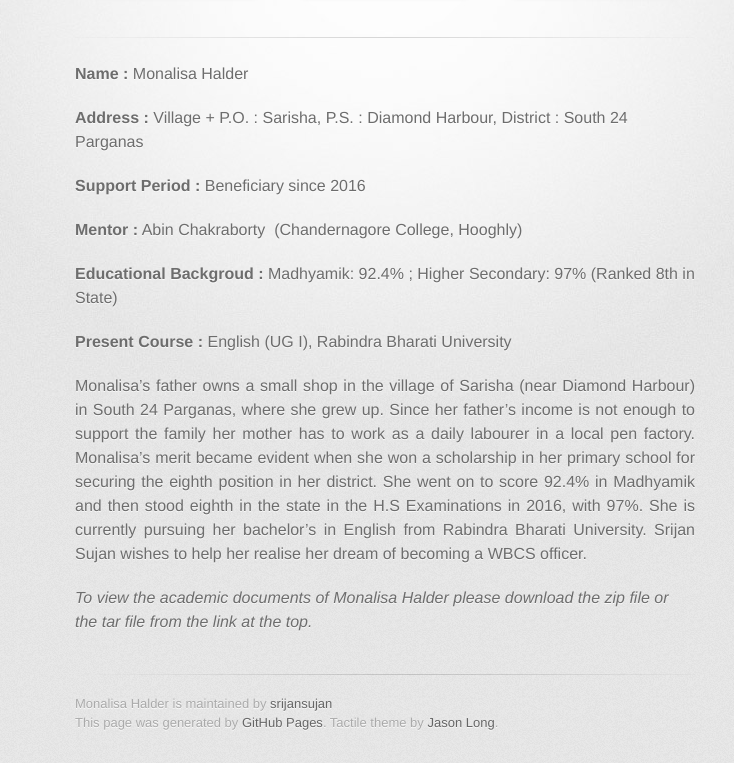
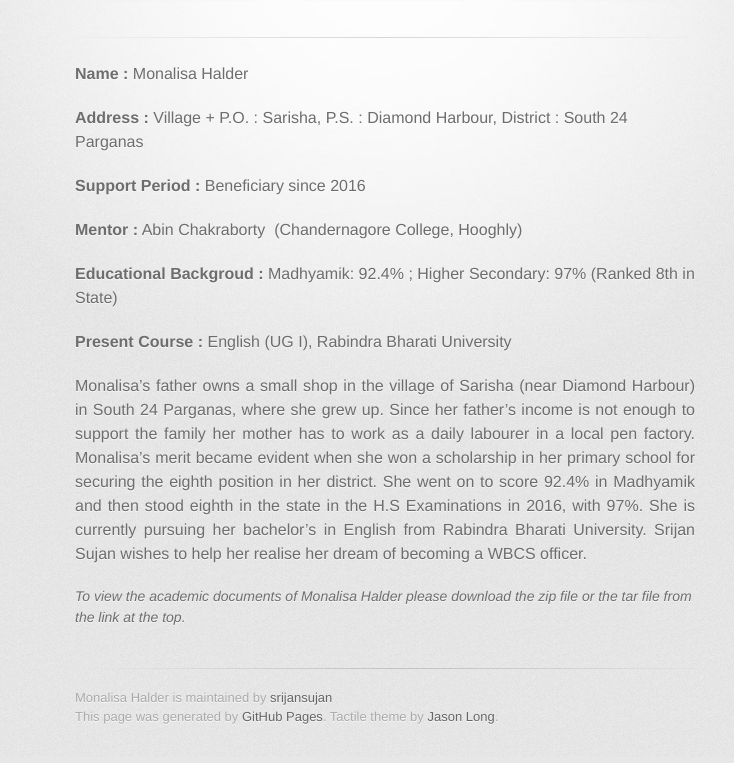
Before and after one commit to srijansujan/monalisahalder, a plain HTML site: page index.html in a window 1280 px wide. Shown: the part 178-941 px from the top of the page, without its empty margins (255-989 px from the left). Drawn offline with Linux system fonts and the light colour scheme; a web font is replaced by a local one.

Commit message:
Update index.html

```diff
--- a/index.html
+++ b/index.html
@@ -45,7 +45,7 @@
 
 <p align="justify"> Monalisa’s father owns a small shop in the village of Sarisha (near Diamond Harbour) in South 24 Parganas, where she grew up. Since her father’s income is not enough to support the family her mother has to work as a daily labourer in a local pen factory. Monalisa’s merit became evident when she won a scholarship in her primary school for securing the eighth position in her district. She went on to score 92.4% in Madhyamik and then stood eighth in the state in the H.S Examinations in 2016, with 97%. She is currently pursuing her bachelor’s in English from Rabindra Bharati University. Srijan Sujan wishes to help her realise her dream of becoming a WBCS officer. </p>
 
-<p style="font-size:16px"><em>To view the academic documents of Monalisa Halder please download the zip file or the tar file from the link at the top.</em></p>
+<p style="font-size:14px"><em>To view the academic documents of Monalisa Halder please download the zip file or the tar file from the link at the top.</em></p>
         </section>
 
         <footer>
```
